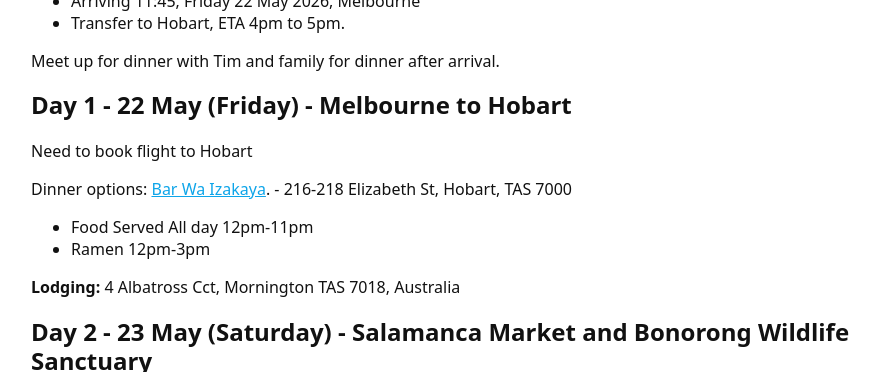
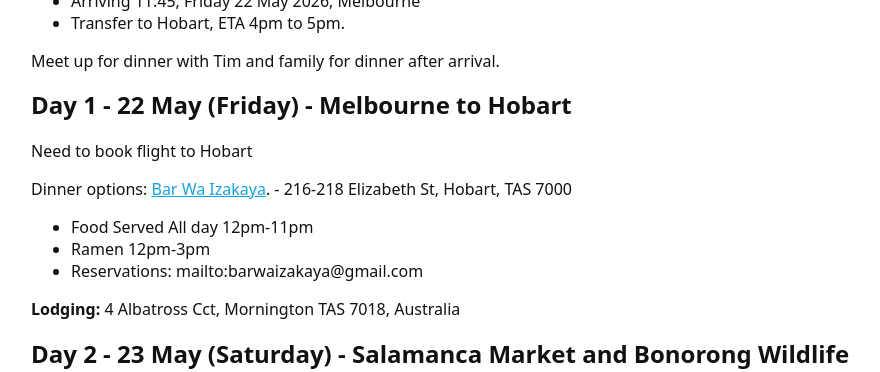
Before and after one commit to zeriahgroup/Travel, a Jekyll site: the page built from travels/2026_Tasmania.md, in a window 1280 px wide and 900 px high, scrolled down 3238 px, cut to the strip 0-372 px from the top of the window. Shown: the whole strip, without its empty margins (143-1023 px from the left). Built offline with Jekyll 4.4.1, drawn with Linux system fonts in a browser that asks for light colours.

Commit message:
Update 2026_Tasmania.md

```diff
--- a/travels/2026_Tasmania.md
+++ b/travels/2026_Tasmania.md
@@ -116,6 +116,7 @@ Dinner options:
 [Bar Wa Izakaya](https://www.barwaizakaya.com/). - 216-218 Elizabeth St, Hobart, TAS 7000
 - Food Served All day 12pm-11pm
 - Ramen 12pm-3pm
+- Reservations: mailto:barwaizakaya@gmail.com
 
 **Lodging:** 4 Albatross Cct, Mornington TAS 7018, Australia
 
```
